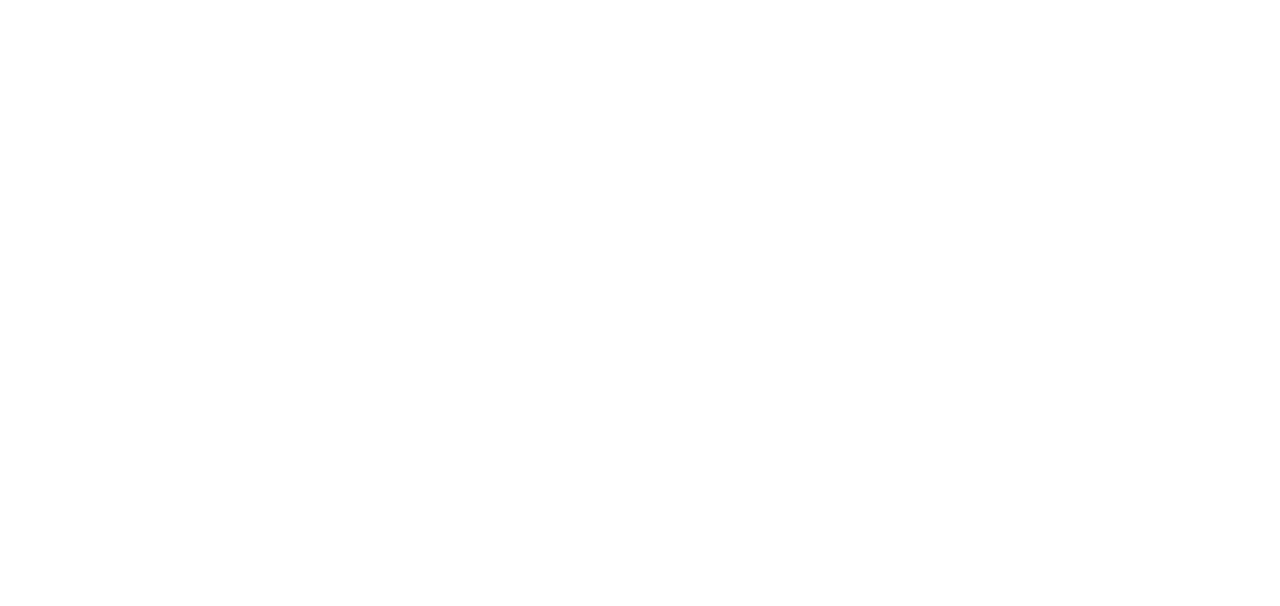
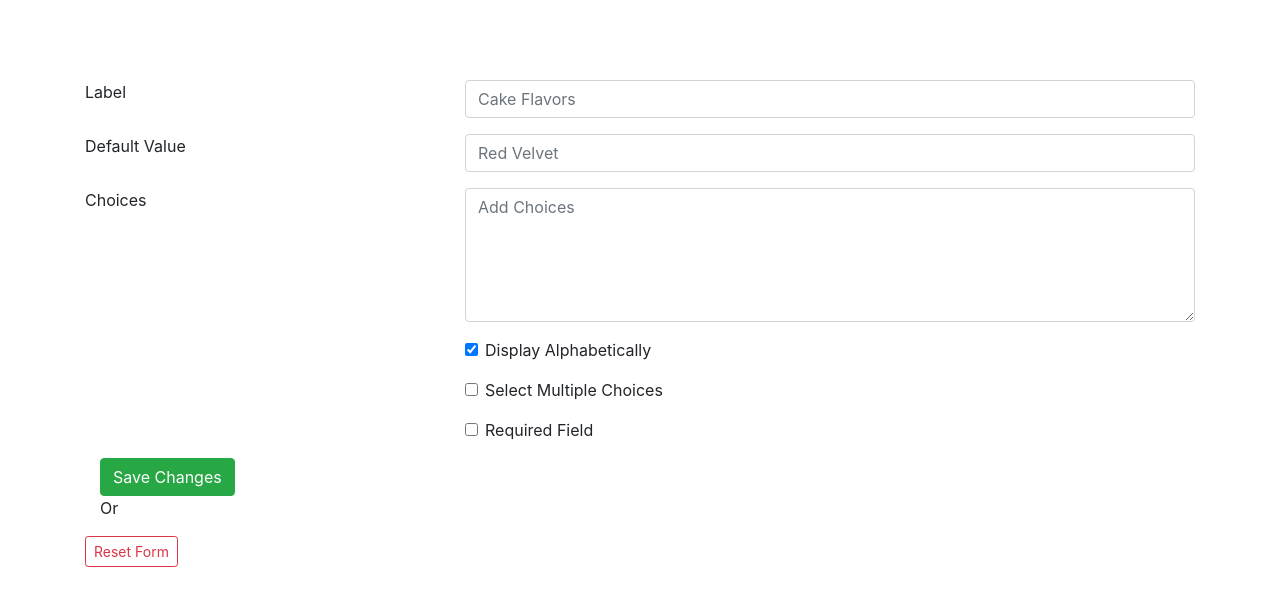
Before and after one commit to enbacon/Field-Builder, a React (Create React App) app: page / in a window 1280 px wide. Shown: the top 606 px of the page. Built offline with nearby package versions, Linux system fonts and the light colour scheme.

Commit message:
Add builder component

```diff
--- a/src/App.js
+++ b/src/App.js
@@ -1,12 +1,12 @@
-import React from 'react';
+import React from 'react'
+import Builder from './Builder'
 
-
-function App() {
+function App () {
   return (
     <div className="App">
-
+      <Builder />
     </div>
-  );
+  )
 }
 
-export default App;
+export default App
--- /dev/null
+++ b/src/Builder.js
@@ -0,0 +1,141 @@
+import React, { useState } from 'react'
+import Container from 'react-bootstrap/Container'
+import Row from 'react-bootstrap/Row'
+import Col from 'react-bootstrap/Col'
+import Form from 'react-bootstrap/Form'
+import Button from 'react-bootstrap/Button'
+
+const Builder = () => {
+  const [field, setField] = useState({
+    label: '',
+    default: '',
+    choices:
+      'Carrot Cake, Ice Cream Cake, Funfetti Cake',
+    displayAlpha: true,
+    multiSelect: false,
+    required: false
+  })
+
+  const choicesLogic = () => {
+    const formattedChoices = field.choices.split('\n')
+    console.log('this is formatted choices', formattedChoices)
+  }
+
+  const handleSubmit = event => {
+    event.preventDefault()
+    console.log('this is fieldSaved', field)
+  }
+
+  const handleChange = event => {
+    event.persist()
+    setField(field => ({ ...field, [event.target.name]: event.target.value }))
+  }
+
+  const handleCheck = event => {
+    event.persist()
+    setField(field => ({ ...field, [event.target.name]: !field[event.target.name] }))
+  }
+
+  return (
+    <div className="form">
+      <Container>
+        <Form onSubmit={handleSubmit}>
+          <Form.Group as={Row} controlId="label">
+            <Col md={4}>
+              <Form.Label className="label">Label</Form.Label>
+            </Col>
+            <Col>
+              <Form.Control
+                required
+                type="text"
+                name="label"
+                placeholder="Cake Flavors"
+                onChange={handleChange}
+                md={7}
+              />
+            </Col>
+          </Form.Group>
+
+          <Form.Group as={Row} controlId="default" className="small-entry">
+            <Col md={4}>
+              <Form.Label>Default Value</Form.Label>
+            </Col>
+            <Col>
+              <Form.Control
+                type="text"
+                name="default"
+                placeholder="Red Velvet"
+                onChange={handleChange}
+                md={7} />
+            </Col>
+          </Form.Group>
+
+          <Form.Group as={Row} controlId="choices">
+            <Col md={4}>
+              <Form.Label>Choices</Form.Label>
+            </Col>
+            <Col>
+              <Form.Control
+                as="textarea"
+                name="choices"
+                placeholder="Add Choices"
+                onChange={handleChange}
+                md={7}
+                rows="5" />
+            </Col>
+          </Form.Group>
+
+          <Form.Group as={Row} controlId="alphabetical">
+            <Col md={4}>
+            </Col>
+            <Col>
+              <Form.Check
+                type="checkbox"
+                name="displayAlpha"
+                onChange={handleCheck}
+                checked={field.displayAlpha}
+                label="Display Alphabetically" />
+            </Col>
+          </Form.Group>
+
+          <Form.Group as={Row} controlId="multiSelect">
+            <Col md={4}>
+            </Col>
+            <Col>
+              <Form.Check
+                type="checkbox"
+                name="multiSelect"
+                onChange={handleCheck}
+                checked={field.multiSelect}
+                label="Select Multiple Choices" />
+            </Col>
+          </Form.Group>
+
+          <Form.Group as={Row} controlId="required">
+            <Col md={4}>
+            </Col>
+            <Col>
+              <Form.Check
+                type="checkbox"
+                name="required"
+                onChange={handleCheck}
+                checked={field.required}
+                label="Required Field" />
+            </Col>
+          </Form.Group>
+
+          <Col>
+            <Button variant="success" type="submit">Save Changes</Button>
+          </Col>
+          <Col>
+            <p>Or</p>
+          </Col>
+          <Button variant="outline-danger btn-sm" type="submit">Reset Form</Button>
+        </Form>
+      </Container>
+
+    </div>
+  )
+}
+
+export default Builder
```
